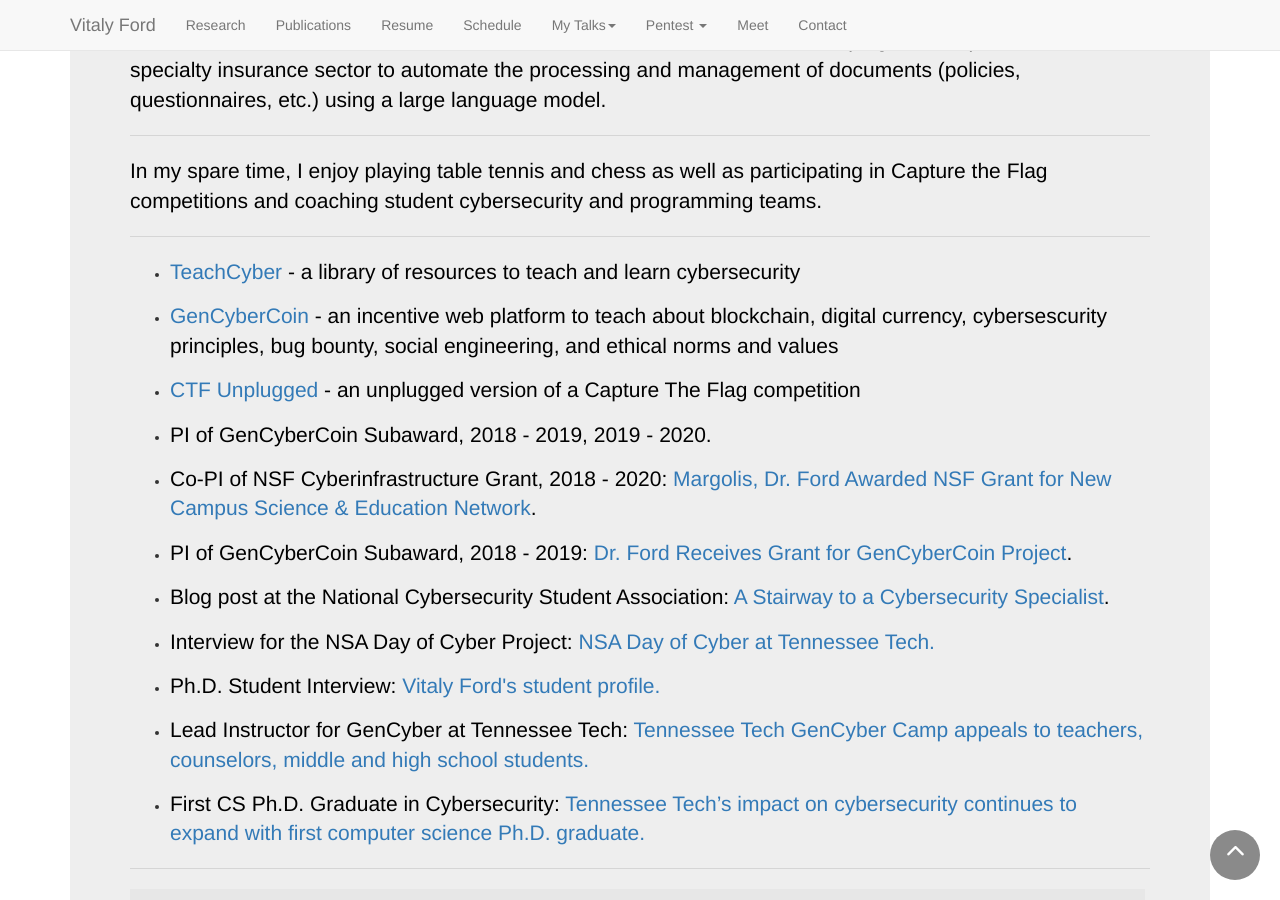
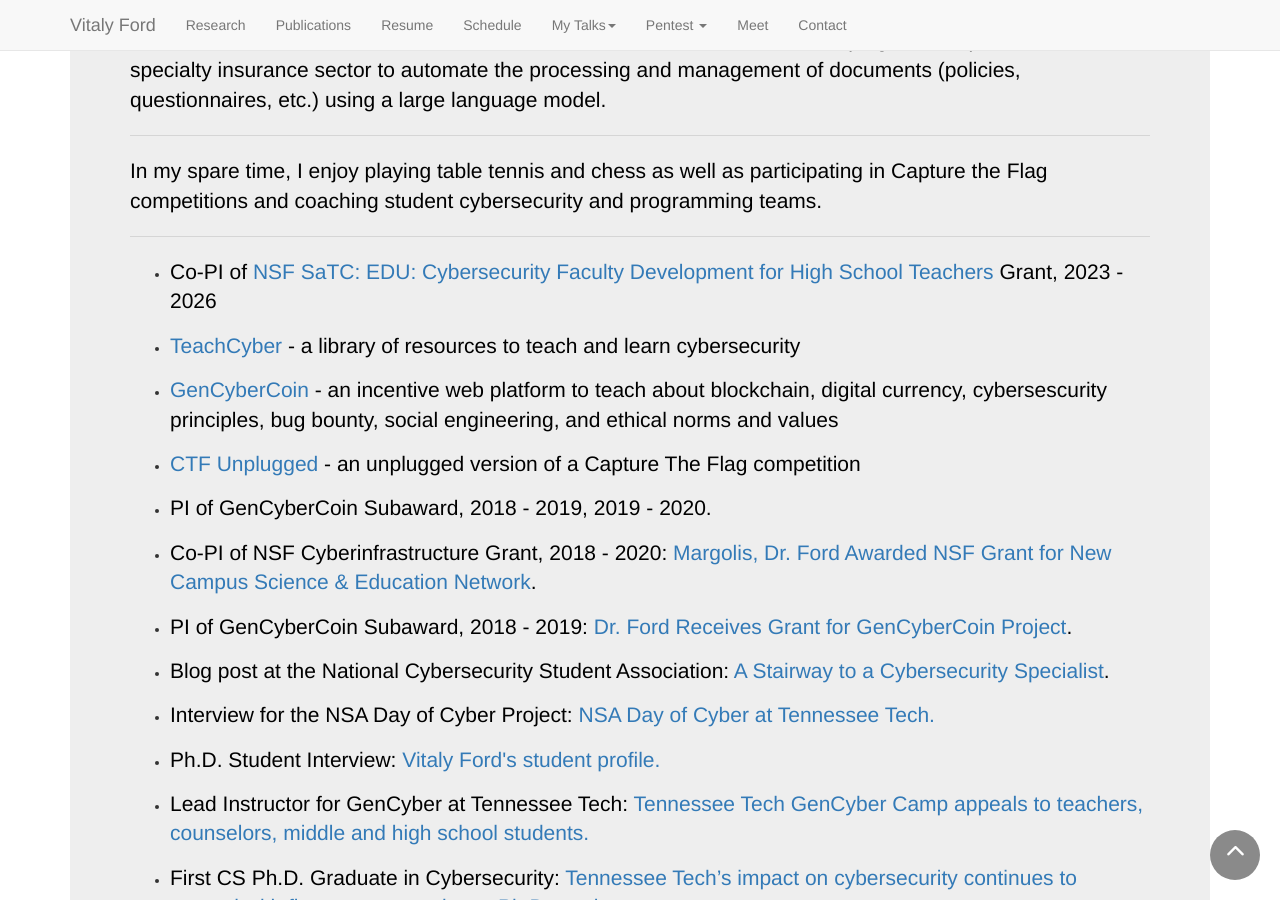
Before and after one commit to vitalyford/vitalyford.github.io, a Jekyll site: the page built from index.html, in a window 1280 px wide and 900 px high, scrolled down 462 px. Built offline with Jekyll 4.4.1, drawn with Linux system fonts in a browser that asks for light colours; nearby versions of some CDN libraries.

Commit message:
Add nsf satc edu grant

```diff
--- a/index.html
+++ b/index.html
@@ -13,6 +13,7 @@
 <p>In my spare time, I enjoy playing table tennis and chess as well as participating in Capture the Flag competitions and coaching student cybersecurity and programming teams.</p>
 <hr>
 <ul>
+    <li><p class="lead">Co-PI of <a href="https://www.nsf.gov/awardsearch/showAward?AWD_ID=2225470&HistoricalAwards=false" target="_blank" rel="noopener norefferer">NSF SaTC: EDU: Cybersecurity Faculty Development for High School Teachers</a> Grant, 2023 - 2026</p></li>
     <li><p class="lead"><a href="https://teachcyber.tk" target="_blank" rel="noopener norefferer">TeachCyber</a> - a library of resources to teach and learn cybersecurity</p></li>
     <li><p class="lead"><a href="https://github.com/vitalyford/gencybercoin" target="_blank" rel="noopener norefferer">GenCyberCoin</a> - an incentive web platform to teach about blockchain, digital currency, cybersescurity principles, bug bounty, social engineering, and ethical norms and values</p></li>
     <li><p class="lead"><a href="/ctf-unplugged/CTF_Unplugged_May_2019.docx" target="_blank" rel="noopener norefferer">CTF Unplugged</a> - an unplugged version of a Capture The Flag competition</p></li>
```
